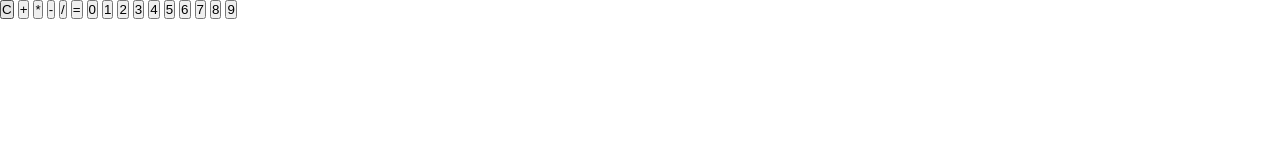
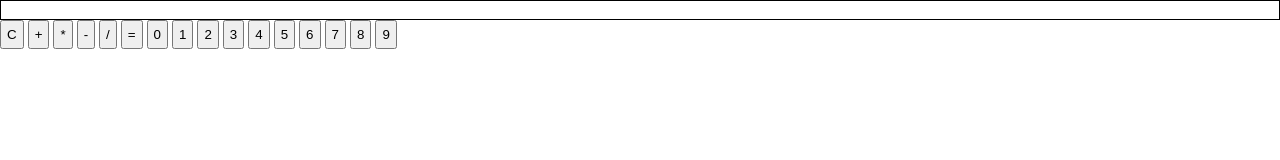
Before and after one commit to sixtynine696969/calculator, a plain HTML site: page index.html in a window 1280 px wide. Drawn offline with Linux system fonts and the light colour scheme.

Commit message:
Add minimal styling for visibility

```diff
--- a/style.css
+++ b/style.css
@@ -3,3 +3,12 @@
     padding: 0;
     box-sizing: border-box;
 }
+
+.output {
+    border: 1px solid black;
+    height: 20px;
+}
+
+button {
+    padding: 5px;
+}
```
